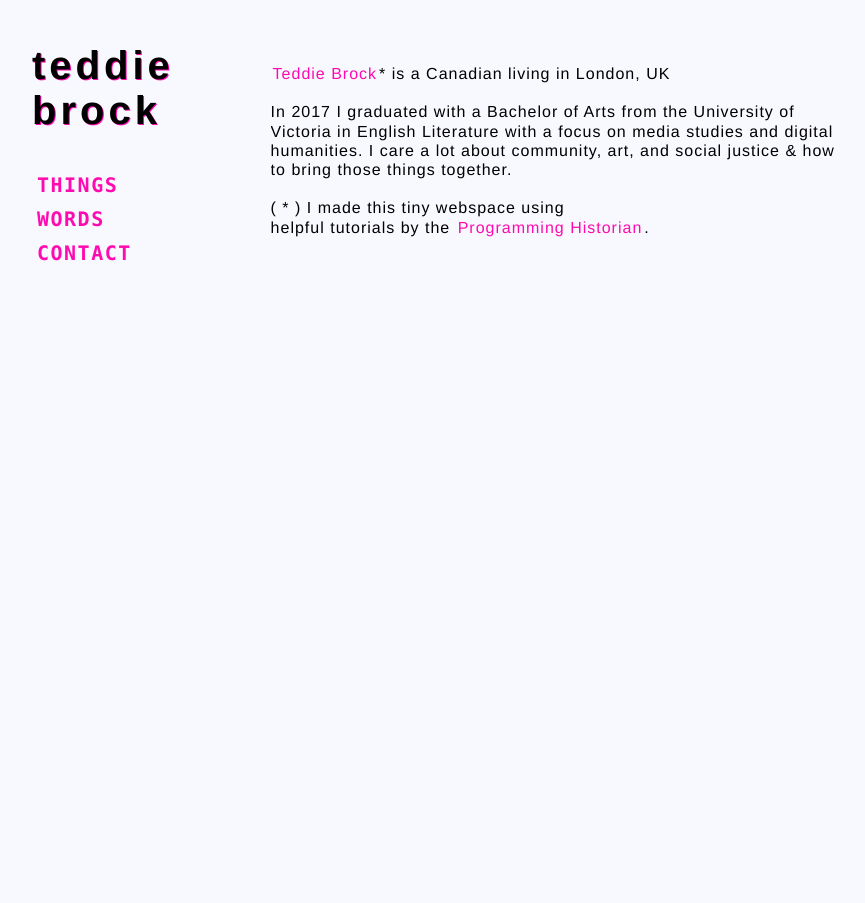
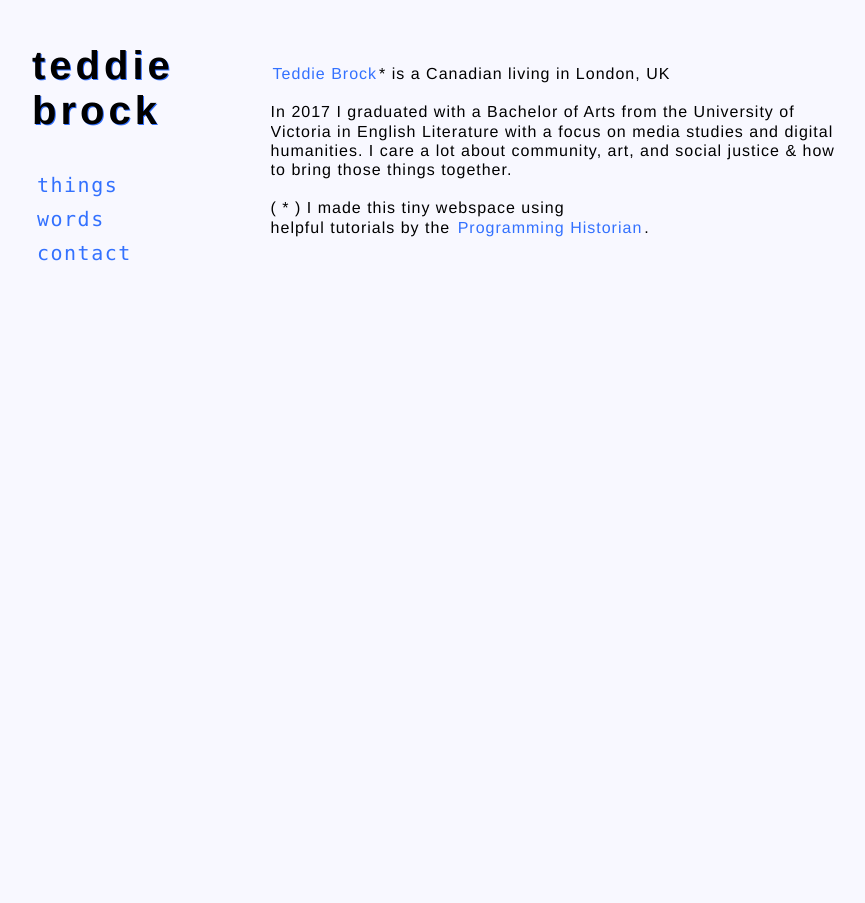
Before and after one commit to teddiebrock/blank-spaces, a Jekyll site: the page built from index.md, in a window 1280 px wide. Shown: the whole page, without its empty margins (168-1033 px from the left). Built offline with Jekyll 4.4.1, drawn with Linux system fonts in a browser that asks for light colours.

Commit message:
navigation links font lowercase + color change

```diff
--- a/css/custom.scss
+++ b/css/custom.scss
@@ -18,14 +18,14 @@ body {
   font-family: 'helvetica neue', monospace;
   letter-spacing: 4px;
   font-weight: bold;
-  text-shadow: 1px 1px #ff0ab1;
+  text-shadow: 1px 1px #3371ff;
 }
 .nav-links {
   text-align: left;
   font-size:20px;
   font-family: 'monaco', monospace;
   line-height: 1.7;
-  text-transform: uppercase;
+  text-transform: lowercase;
   letter-spacing: 1.5px;
 
 }
@@ -66,11 +66,11 @@ h2 {
   text-decoration: none;
 }
 .banner a:hover {
-  text-decoration: underline #ff0ab1;
+  text-decoration: #ff0ab1;
 }
 
 .content-wrapper a {
-  color: #ff0ab1;
+  color: #3371ff;
   transition: color 1.5s;
   padding: 2px;
 }
@@ -81,15 +81,15 @@ h2 {
 }
 a {
 text-decoration: none;
-color: #ff0ab1;
+color: #3371ff;
 }
 
 .nav-links a {
   padding: 5px;
-  font-weight: bold;
+  font-weight: normal;
 }
 .nav-links a:hover{
-  color: #cbcfed;
+  color: #3371ff;
   transition: 0.5s;
 }
 
```
